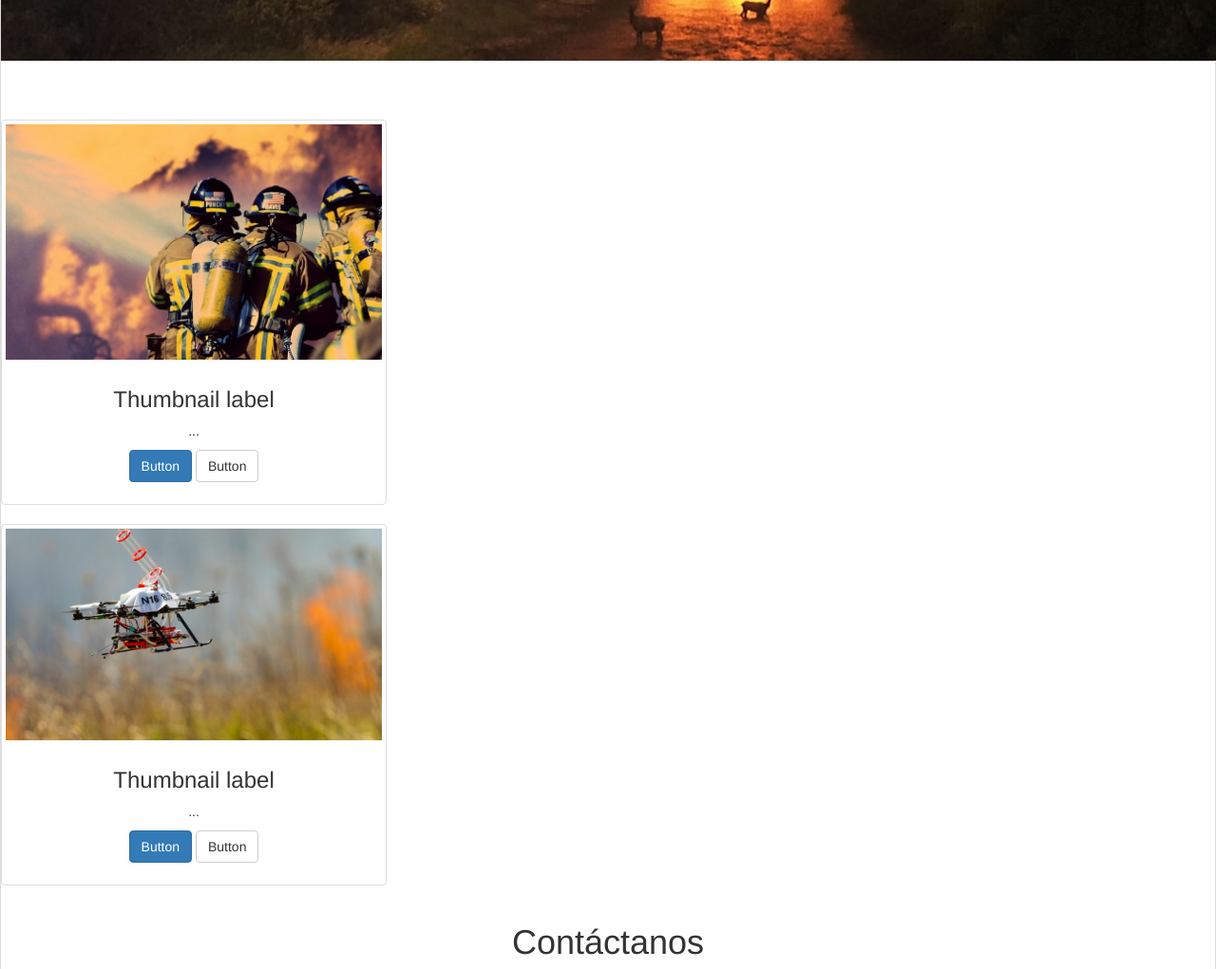
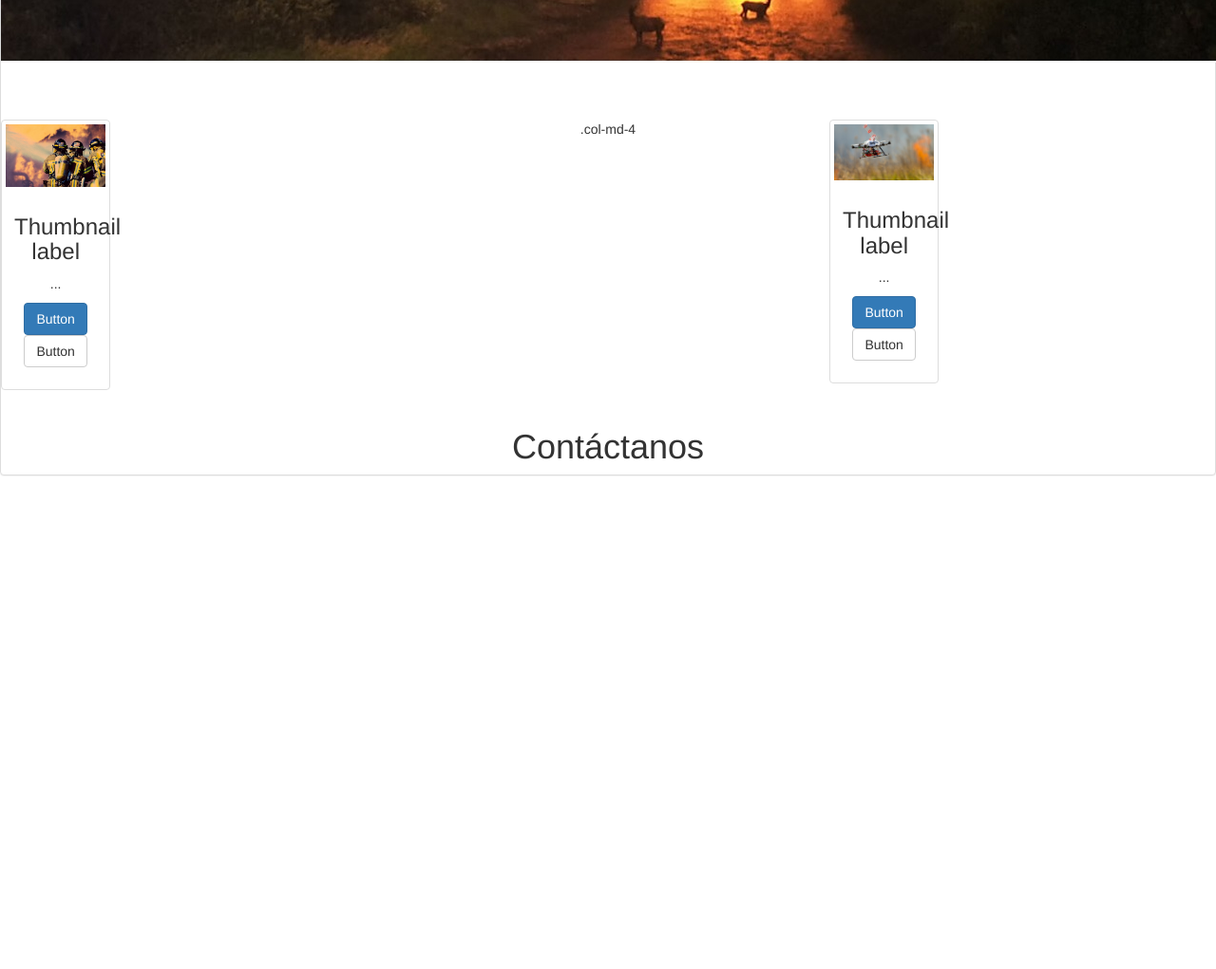
Before and after one commit to northernbulls/NasaApp, a plain HTML site: page index.html in a window 1280 px wide. Shown: the part 600-1621 px from the top of the page at 95% size. After the commit the page ends 1121 px from the top, so only its background shows below. Drawn offline with nearby package versions, Linux system fonts and the light colour scheme.

Commit message:
Posicion

```diff
--- a/index.html
+++ b/index.html
@@ -42,8 +42,9 @@
   <br>
   <br>
 
-
   <div class="row">
+  <div class="col-md-4">
+   <div class="row">
   <div class="col-sm-6 col-md-4">
     <div class="thumbnail">
       <img src="bomberos.jpg">
@@ -56,8 +57,10 @@
    </div>
   </div>
 
-
-  <div class="row">
+  </div>
+  <div class="col-md-4">.col-md-4</div>
+  <div class="col-md-4">
+    <div class="row">
   <div class="col-sm-6 col-md-4">
     <div class="thumbnail">
       <img src="drone.jpg">
@@ -69,6 +72,16 @@
     </div>
    </div>
   </div>
+
+
+  </div>
+</div>
+
+
+
+
+
+
 
 
    <h1>Contáctanos</h1>
```
